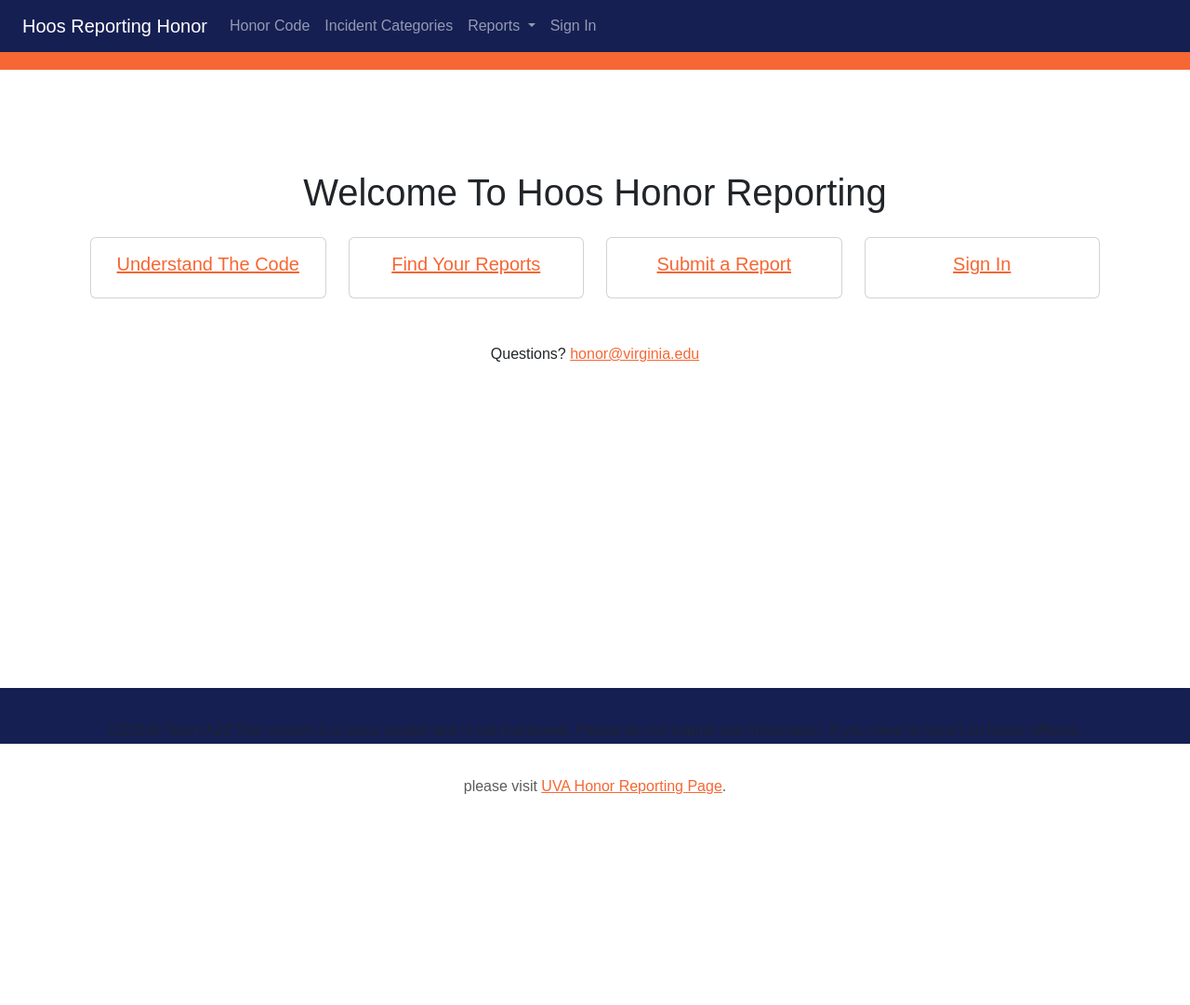
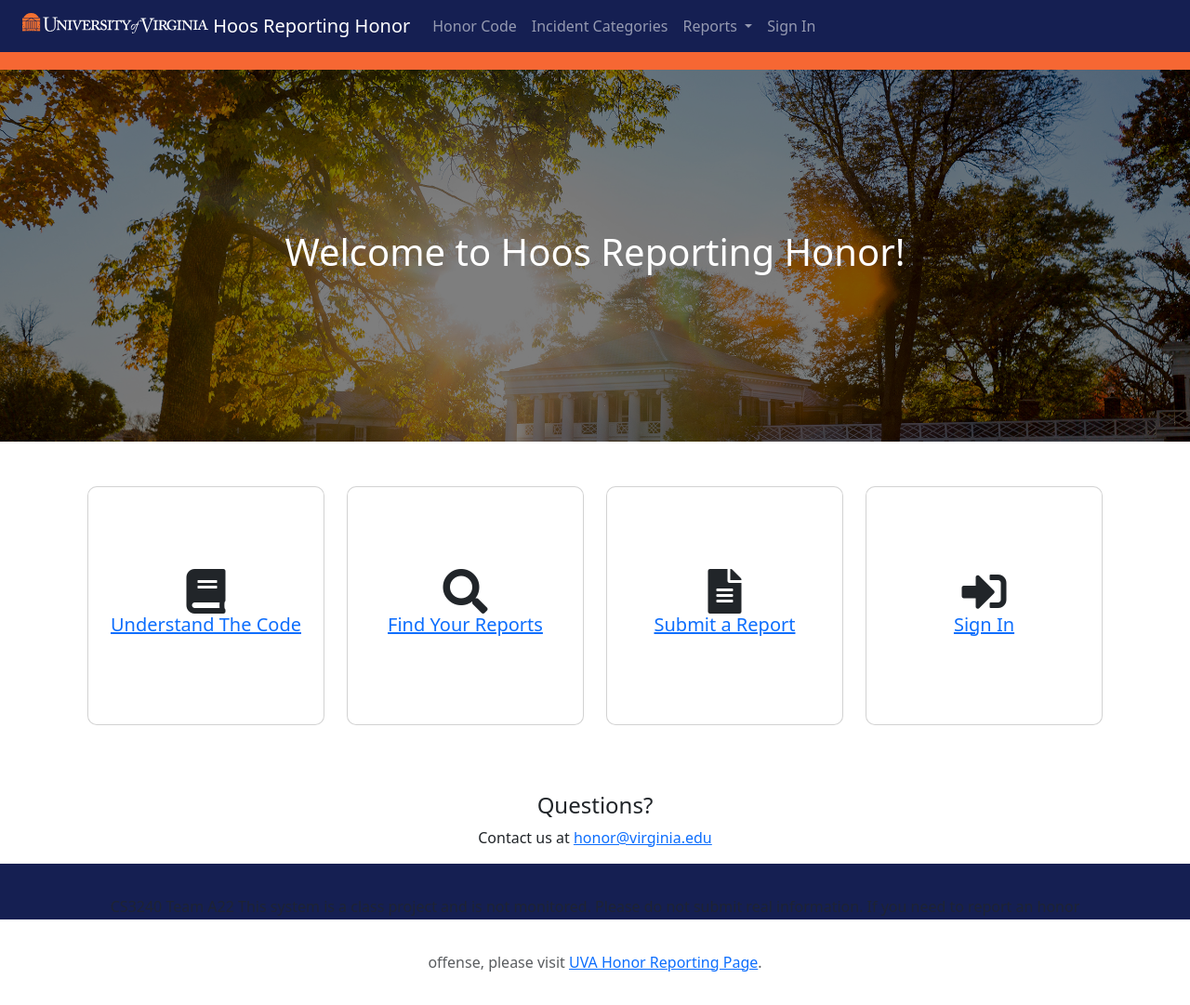
Before and after one commit to Samuel-Glasscock/Hoos-Reporting-Honor, a Django app: page /home/ in a window 1280 px wide. Shown: the whole page at 93% size. Before the commit the page ends 854 px from the top, so only its background shows below. Run offline with Django 4.2, Linux system fonts and the light colour scheme; some libraries are stand-ins or nearby versions; some web fonts are replaced.

Commit message:
Design refinement (#46)
* updated login page to look prettier..

* incident categories navbar fix #1?

* resolved login page formatting issue

* formatting issues resolved?

* additional formatting on login page

* added image banner to home page to serve as header

* added uva logo to nav bar

* modified css to better fit home banner

* moved banner outside of container to span entire home page

* refactored css file to split up home css from navbar css and added icons for boxes on main page

* trying to scoot banner to the left :(

* trying to resolve footer not showing up :((

* moved login buttons to be next to each other and made login banner actually span the top

* applied navbar styling to submission pages and udpated submission complete page to offer reroute to home link

* modified submit banners bc blending into the top strip

```diff
--- /dev/null
+++ b/shared/static/shared/home-features.css
@@ -0,0 +1,37 @@
+.card.h-100 {
+    border-radius: 10px; /* Rounded corners */
+    overflow: hidden; /* Ensures nothing spills out of the card */
+    position: relative;
+    padding-bottom: 100%; /* This maintains a 1:1 aspect ratio */
+    height: 0; /* Allows padding-bottom to take over height */
+}
+
+.card-body {
+    position: absolute;
+    top: 0;
+    bottom: 0;
+    left: 0;
+    right: 0;
+    display: flex;
+    flex-direction: column;
+    justify-content: center;
+    align-items: center;
+}
+
+.banner {
+  height: 400px;
+  background: url('images/lawn.jpg') no-repeat center center;
+  background-size: cover;
+  position: relative;
+  width: 100vw;
+  margin-top: 0; /* ensures it touches orange top-strip */
+  padding-bottom: 20px; /* bottom squares won't touch banner */
+
+}
+
+.overlay {
+  background-color: rgba(0, 0, 0, 0.5); /* dark overlay for text visibility otherwise cant see white text */
+  width: 100%;
+  height: 100%;
+  position: absolute;
+}
--- a/shared/templates/shared/home.html
+++ b/shared/templates/shared/home.html
@@ -1,16 +1,23 @@
 {% extends 'submit/base.html' %}
-{% block title %}Home{% endblock%}
+{% block title %}Home{% endblock %}
+{% block header %}
+    <link href="../../static/shared/home-features.css" rel="stylesheet">
+{% endblock %}
+{% block banner %}
+    <div class="banner">
+        <div class="overlay d-flex justify-content-center align-items-center">
+            <h1 class="text-white text-center">Welcome to Hoos Reporting Honor!</h1>
+        </div>
+    </div>
+{% endblock %}
 {% block main %}
     <div class="container my-5">
-  <header class="text-center mb-4">
-    <h1>Welcome To Hoos Honor Reporting</h1>
-  </header>
-
         <div class="row">
             <div class="col-sm-6 col-lg-3 mb-4">
                 <div class="card h-100">
-        <div class="card-body">
-          <h5 class="card-title text-center">
+                    <div class="card-body text-center">
+                        <i class="fas fa-book fa-3x"></i> <!-- Icon for 'Understand The Code' -->
+                        <h5 class="card-title">
                             <a href="https://honor.virginia.edu/">Understand The Code</a>
                         </h5>
                     </div>
@@ -18,34 +25,38 @@
             </div>
             <div class="col-sm-6 col-lg-3 mb-4">
                 <div class="card h-100">
-        <div class="card-body">
-          <h5 class="card-title text-center" >
-            <a href="/history/lookup"> Find Your Reports</a>
+                    <div class="card-body text-center">
+                        <i class="fas fa-search fa-3x"></i> <!-- Icon for 'Find Your Reports' -->
+                        <h5 class="card-title">
+                            <a href="/history/lookup">Find Your Reports</a>
                         </h5>
                     </div>
                 </div>
             </div>
             <div class="col-sm-6 col-lg-3 mb-4">
                 <div class="card h-100">
-        <div class="card-body">
-          <h5 class="card-title text-center" >
-              <a href="/submit"> Submit a Report</a>
+                    <div class="card-body text-center">
+                        <i class="fas fa-file-alt fa-3x"></i> <!-- Icon for 'Submit a Report' -->
+                        <h5 class="card-title">
+                            <a href="/submit">Submit a Report</a>
                         </h5>
                     </div>
                 </div>
             </div>
             <div class="col-sm-6 col-lg-3 mb-4">
                 <div class="card h-100">
-        <div class="card-body">
-          <h5 class="card-title text-center" >
-              <a href="/login"> Sign In </a>
+                    <div class="card-body text-center">
+                        <i class="fas fa-sign-in-alt fa-3x"></i> <!-- Icon for 'Sign In' -->
+                        <h5 class="card-title">
+                            <a href="/login">Sign In</a>
                         </h5>
                     </div>
                 </div>
             </div>
         </div>
-  <div class="text-center mt-4">
-    <p>Questions? <a href="mailto:honor@virginia.edu">honor@virginia.edu</a></p>
     </div>
+    <div class="jumbotron text-center mt-4">
+        <h4>Questions?</h4>
+        <p>Contact us at <a href="mailto:honor@virginia.edu">honor@virginia.edu</a></p>
     </div>
 {% endblock %}
--- a/submit/static/submit/sticky-footer-navbar.css
+++ b/submit/static/submit/sticky-footer-navbar.css
@@ -7,10 +7,11 @@ html {
 body {
   /* Margin bottom by footer height */
   font-family: 'Franklin Gothic', Arial, sans-serif;
-  margin-bottom: 60px;
+  padding-bottom: 60px;
 }
 .footer {
   position: absolute;
+  left: 0;
   bottom: 0;
   width: 100%;
   /* Set the fixed height of the footer here */
@@ -29,6 +30,7 @@ body {
   height: 75px;
   background-color: #f66733;
   width: 100%;
+  margin-bottom: 0; /* removes gap between nav bar and image */
 }
 
 a, a:visited {
--- /dev/null
+++ b/submit/static/submit/submission-features.css
@@ -0,0 +1,6 @@
+.submit {
+        background-color: #1f2628;
+        color: white;
+        padding: 30px;
+        width: 100%;
+}
--- a/submit/templates/submit/base.html
+++ b/submit/templates/submit/base.html
@@ -1,20 +1,25 @@
 <!DOCTYPE html>
 <html lang="en">
 <head>
-    <meta charset="UTF-8" />
+    <meta charset="UTF-8"/>
     <meta
             name="viewport"
             content="width=device-width, initial-scale=1, shrink-to-fit=no"
     />
-    <meta name="description" content="" />
-    <meta name="author" content="" />
+    <meta name="description" content=""/>
+    <meta name="author" content=""/>
     <title>{% block title %}{% endblock %}</title>
-    {% load bootstrap5 %} {% bootstrap_css %} {% bootstrap_javascript %}
+    {% load bootstrap5 %}
+    {% bootstrap_css %}
+    {% bootstrap_javascript %}
+    {% block header %}
+        <!-- add any links/css files here -->
+    {% endblock %}
 
-    <!-- CSS for navbar + sticky footer (could be applied to the rest of the project) -->
     <link href="../../static/submit/sticky-footer-navbar.css" rel="stylesheet">
     <link href="https://use.fontawesome.com/releases/v5.15.3/css/all.css" rel="stylesheet">
     <link href="https://fonts.googleapis.com/css2?family=Franklin+Gothic&display=swap" rel="stylesheet">
+    <link href="https://cdn.jsdelivr.net/npm/bootstrap@5.3.1/dist/css/bootstrap.min.css" rel="stylesheet">
 
 </head>
 
@@ -23,7 +28,11 @@
     <div class="top-strip"></div>
     <!-- Fixed navbar -->
     <nav class="navbar navbar-expand-md navbar-dark fixed-top navbar-custom">
-        <a class="navbar-brand ps-4" href="{% url 'shared:home' %}">Hoos Reporting Honor</a>
+        <a class="navbar-brand ps-4" href="{% url 'shared:home' %}">
+            <img src="../../static/submit/images/uva-logo.svg" alt="UVA Logo" width="200"
+                 class="d-inline-block align-text-top">
+            Hoos Reporting Honor
+        </a>
         <button
                 class="navbar-toggler"
                 type="button"
@@ -36,6 +45,7 @@
             <span class="navbar-toggler-icon"></span>
         </button>
         <div class="collapse navbar-collapse" id="navbarCollapse">
+
             <ul class="navbar-nav mr-auto">
                 <li class="nav-item active">
                     <a class="nav-link" href="https://honor.virginia.edu/"
@@ -43,7 +53,8 @@
                     >
                 </li>
                 <li class="nav-item active">
-              <a class="nav-link" href="{% url 'submit:incident_categories'%}">Incident Categories<span class="sr-only">(current)</span></a>
+                    <a class="nav-link" href="{% url 'submit:incident_categories' %}">Incident Categories<span
+                            class="sr-only">(current)</span></a>
                 </li>
                 <li class="nav-item dropdown">
                     <a
@@ -111,7 +122,11 @@
 </header>
 
 <!-- Begin page content -->
-    <main role="main" class="container">
+<main role="main">
+    {% block banner %}
+        <!-- trying to put banner here :( -->
+    {% endblock %}
+    <div class="container">
     <!-- Display messages -->
     {% if messages %}
         <div class="container mt-3">
@@ -122,8 +137,8 @@
     {% endif %}
     {% block main %}
         <!-- actual submission content -->
-
     {% endblock %}
+    </div>
 </main>
 
     <footer class="footer">
```
Also changed, not shown: login/templates/login/login_page.html (+16 -7 lines), submit/templates/submit/incident_categories.html (+25 -5 lines), submit/templates/submit/report.html (+11 -4 lines), submit/templates/submit/start_submission.html (+14 -4 lines), submit/templates/submit/submission_complete.html (+11 -1 lines), shared/static/shared/images/lawn.jpg (added), submit/static/submit/images/uva-logo.svg (added). Lines whose indentation alone changed are shown as unchanged.
